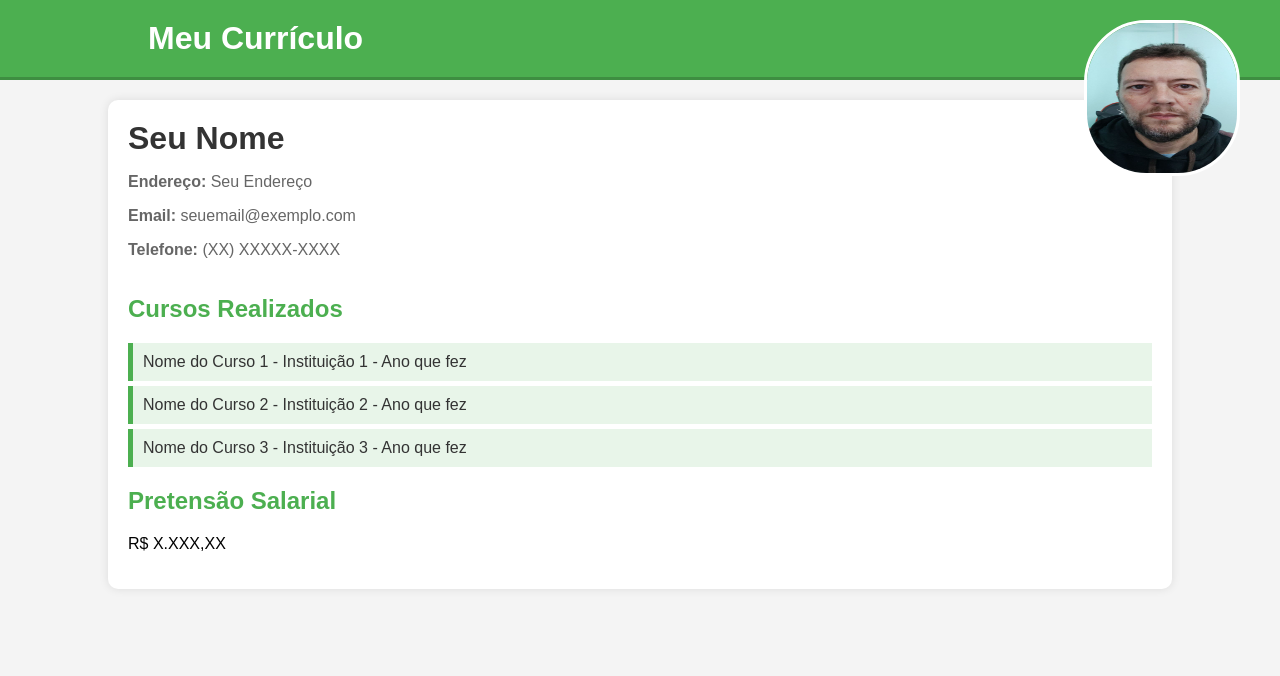
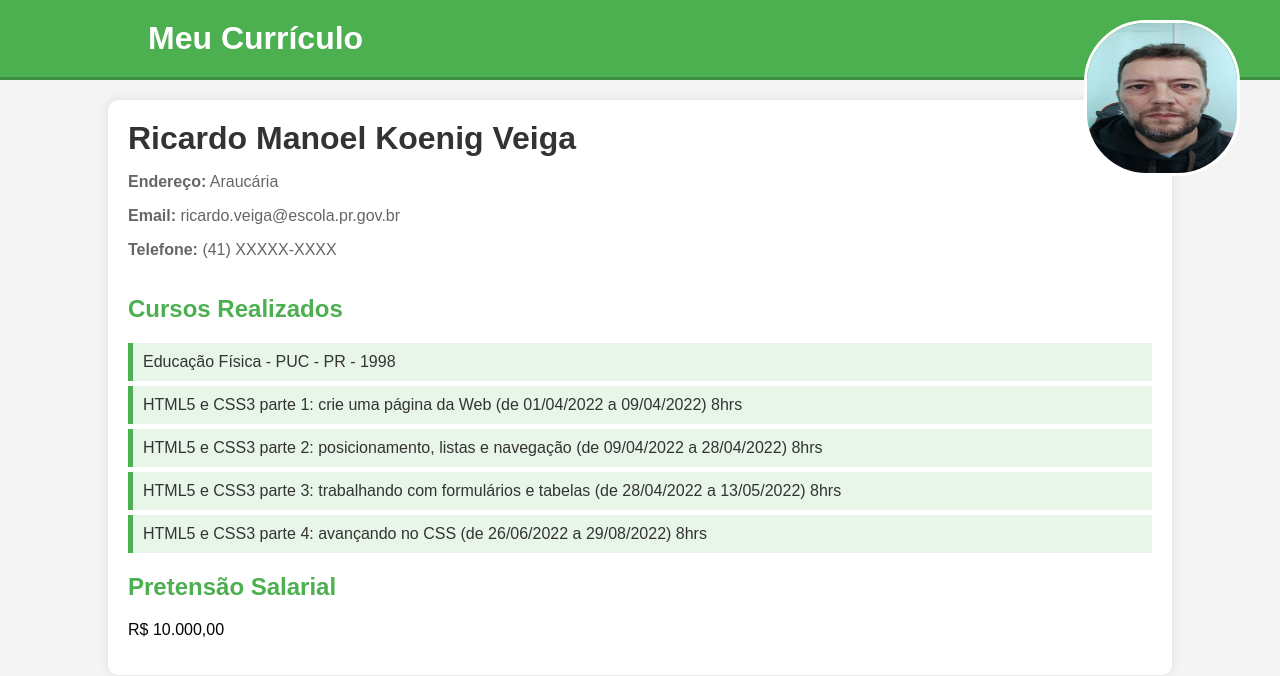
Before and after one commit to ricardoveiga18/1Bricardo, a plain HTML site: page index.html in a window 1280 px wide. Drawn offline with Linux system fonts and the light colour scheme.

Commit message:
Add files via upload

```diff
--- a/index.html
+++ b/index.html
@@ -1,9 +1,9 @@
 <!DOCTYPE html>
-<html lang="en">
+<html lang="pt-br">
 <head>
     <meta charset="UTF-8">
     <meta name="viewport" content="width=device-width, initial-scale=1.0">
-    <title>Document</title>
+    <title>Meu Currículo</title>
     <link rel="stylesheet" href="styles.css">
 </head>
 <body>
@@ -15,23 +15,25 @@
     <div class="container main-content">
         <div class="profile-info">
             <img src="ricardo.jpg" alt="Foto de Perfil" class="profile-img">
-            <h1>Seu Nome</h1>
-            <p><strong>Endereço:</strong> Seu Endereço</p>
-            <p><strong>Email:</strong> seuemail@exemplo.com</p>
-            <p><strong>Telefone:</strong> (XX) XXXXX-XXXX</p>
+            <h1>Ricardo Manoel Koenig Veiga</h1>
+            <p><strong>Endereço:</strong> Araucária</p>
+            <p><strong>Email:</strong> ricardo.veiga@escola.pr.gov.br</p>
+            <p><strong>Telefone:</strong> (41) XXXXX-XXXX</p>
         </div>
         <div class="courses">
             <h2>Cursos Realizados</h2>
             <ul>
-                <li>Nome do Curso 1 - Instituição 1 - Ano que fez</li>
-                <li>Nome do Curso 2 - Instituição 2 - Ano que fez</li>
-                <li>Nome do Curso 3 - Instituição 3 - Ano que fez</li>
+                <li>Educação Física - PUC - PR - 1998</li>
+                <li>HTML5 e CSS3 parte 1: crie uma página da Web (de 01/04/2022 a 09/04/2022) 8hrs</li>
+                <li>HTML5 e CSS3 parte 2: posicionamento, listas e navegação (de 09/04/2022 a 28/04/2022) 8hrs</li>
+                <li>HTML5 e CSS3 parte 3: trabalhando com formulários e tabelas (de 28/04/2022 a 13/05/2022) 8hrs</li>
+                <li>HTML5 e CSS3 parte 4: avançando no CSS (de 26/06/2022 a 29/08/2022) 8hrs</li>
                 <!-- Adicione mais cursos conforme necessário -->
             </ul>
         </div>
         <div class="salary-expectation">
             <h2>Pretensão Salarial</h2>
-            <p>R$ X.XXX,XX</p>
+            <p>R$ 10.000,00</p>
         </div>
     </div>
 </body>
```
